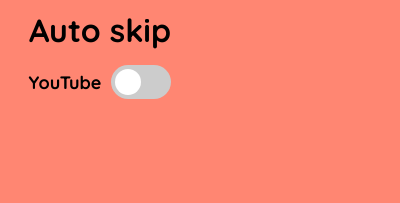
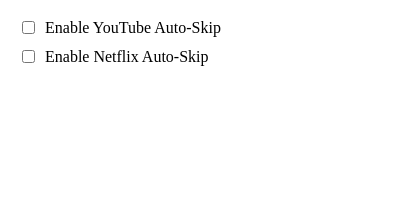
Before and after one commit to keyquesttech/chrome-extensions, a browser extension: page Auto_skip/popup.html in a window 400 px wide. Drawn offline with Linux system fonts and the light colour scheme.

```diff
--- a/Auto_skip/popup.html
+++ b/Auto_skip/popup.html
@@ -3,114 +3,33 @@
 
 <head>
     <style>
-        @import url('https://fonts.googleapis.com/css2?family=Quicksand:wght@400;700&display=swap');
-
         body {
-            width: 200px;
-            height: 200px;
-            display: flex;
-            flex-direction: column;
-            align-items: center;
-            justify-content: flex-start;
-            background-color: #ff8672;
-            font-family: 'Quicksand', sans-serif;
-            margin: 0;
-            padding: 0;
+            width: 300px;
+            padding: 10px;
         }
 
-        h1 {
-            text-align: center;
-            margin: 10px 0 0 0;
+        .option {
+            margin-bottom: 10px;
+            display: flex;
+            align-items: center;
         }
 
-        .toggle-container {
-            display: flex;
-            align-items: center;
-            justify-content: center;
-            flex-direction: row;
-            margin-top: 15px;
-        }
-
-        .toggle-container label {
-            font-family: 'Quicksand', sans-serif;
-            font-weight: 700;
-            font-size: 18px;
-            /* Increased font size */
-        }
-
-        .switch {
-            position: relative;
-            display: inline-block;
-            width: 60px;
-            height: 34px;
-            margin-left: 10px;
-        }
-
-        .switch input {
-            opacity: 0;
-            width: 0;
-            height: 0;
-        }
-
-        .slider {
-            position: absolute;
-            cursor: pointer;
-            top: 0;
-            left: 0;
-            right: 0;
-            bottom: 0;
-            background-color: #ccc;
-            -webkit-transition: .4s;
-            transition: .4s;
-        }
-
-        .slider:before {
-            position: absolute;
-            content: "";
-            height: 26px;
-            width: 26px;
-            left: 4px;
-            bottom: 4px;
-            background-color: white;
-            -webkit-transition: .4s;
-            transition: .4s;
-        }
-
-        input:checked+.slider {
-            background-color: #2196F3;
-        }
-
-        input:focus+.slider {
-            box-shadow: 0 0 1px #2196F3;
-        }
-
-        input:checked+.slider:before {
-            -webkit-transform: translateX(26px);
-            -ms-transform: translateX(26px);
-            transform: translateX(26px);
-        }
-
-        /* Rounded sliders */
-        .slider.round {
-            border-radius: 34px;
-        }
-
-        .slider.round:before {
-            border-radius: 50%;
+        .option input {
+            margin-right: 10px;
         }
     </style>
-    <script src="popup.js"></script> <!-- Include a new JS file to handle toggle changes -->
 </head>
 
 <body>
-    <h1>Auto skip</h1>
-    <div class="toggle-container">
-        <label for="toggleSwitch">YouTube</label>
-        <label class="switch">
-            <input type="checkbox" id="toggleSwitch">
-            <span class="slider round"></span>
-        </label>
+    <div class="option">
+        <input type="checkbox" id="youtubeToggle">
+        <label for="youtubeToggle">Enable YouTube Auto-Skip</label>
     </div>
+    <div class="option">
+        <input type="checkbox" id="netflixToggle">
+        <label for="netflixToggle">Enable Netflix Auto-Skip</label>
+    </div>
+    <script src="popup.js"></script>
 </body>
 
 </html>
```
Also changed, not shown: Auto_skip/background.js (+16 -21 lines), Auto_skip/manifest.json.
